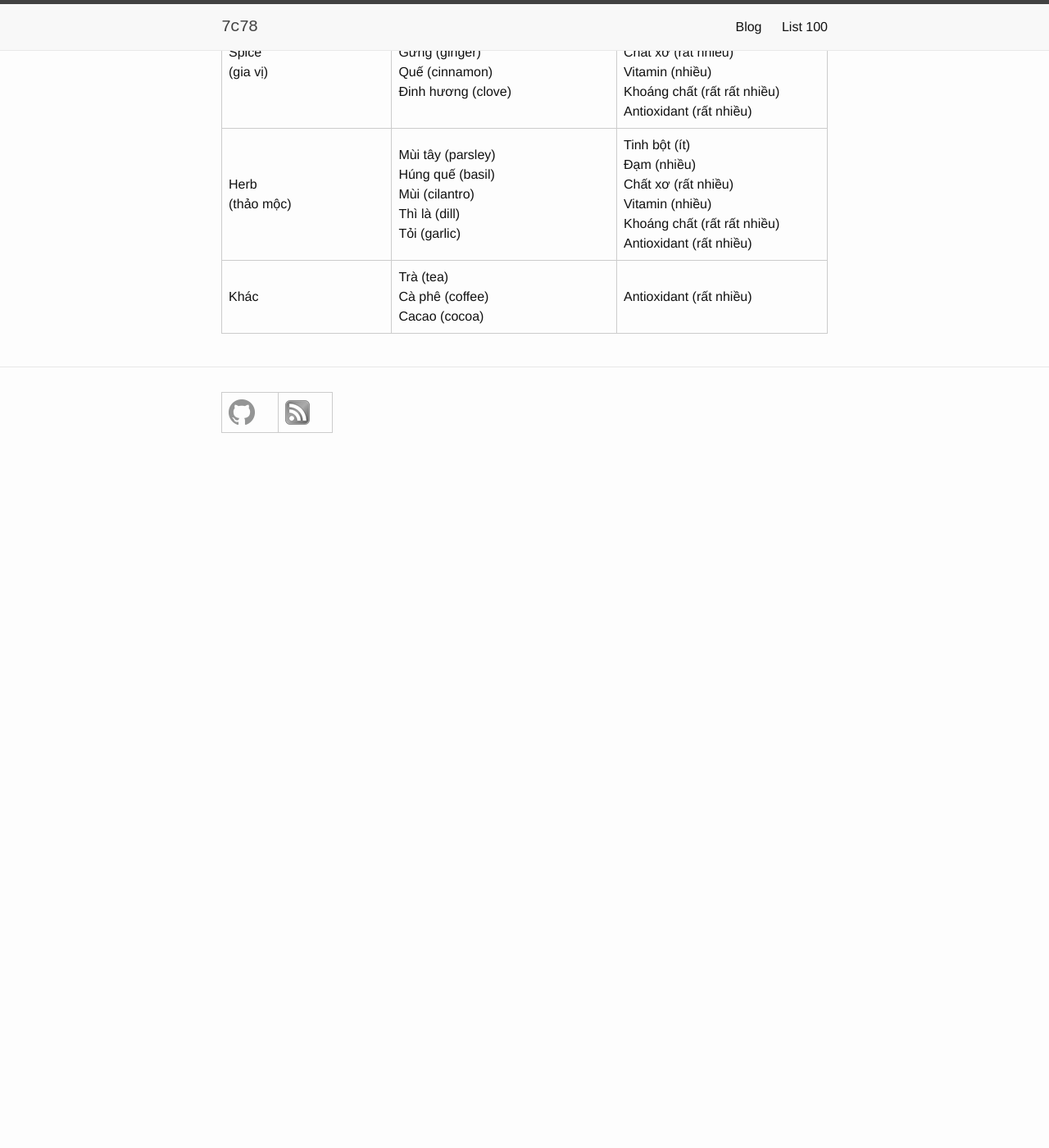
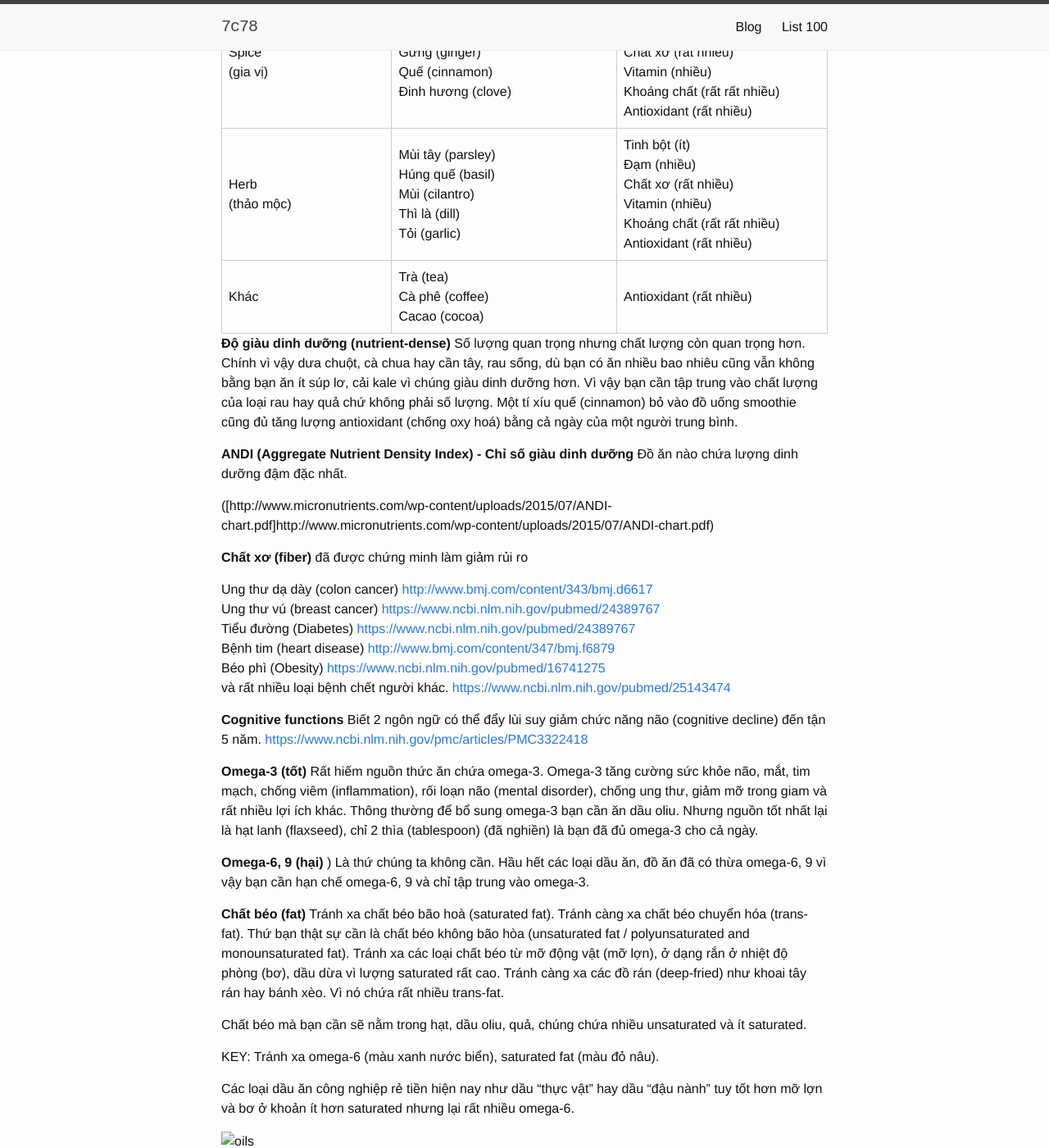
Before and after one commit to 7c78/7c78.github.io, a Jekyll site: the page built from _posts/2019-11-22-health.markdown, in a window 1280 px wide and 1400 px high, scrolled down 2541 px. Shown: the whole window at 82% size. Built offline with Jekyll 4.4.1, drawn with Linux system fonts in a browser that asks for light colours; our own code applies the rules of GitHub Pages for plain Markdown files; before the commit the page ends 3114 px from its top, so only the background shows below that; some of the changed text lies outside the part shown.

Commit message:
test space

```diff
--- a/_posts/2019-11-22-health.markdown
+++ b/_posts/2019-11-22-health.markdown
@@ -18,8 +18,8 @@ dụng "tốt cho tiêu hóa".
 Cách chúng ta nhìn nhận thịt với rau như vậy khác hoàn toàn với thực tế.
 
 Thực tế, dinh dưỡng tập trung nhiều nhất ở thực vật chứ không phải động vật.
-Thực tế, thức ăn thực vật tốt cho sức khỏe hơn thức ăn động vật
-([https://www.ncbi.nlm.nih.gov/pubmed/10466159](https://www.ncbi.nlm.nih.gov/pubmed/10466159)).
+Thực tế, thức ăn thực vật tốt cho sức khỏe hơn thức ăn động vật.
+([https://www.ncbi.nlm.nih.gov/pubmed/10466159](https://www.ncbi.nlm.nih.gov/pubmed/10466159))
 
 Chế độ ăn của chúng ta bị ảnh hưởng bởi văn hóa. Bạn sinh ra ở Việt Nam, Nhật
 Bản, Hàn Quốc, Ấn Độ, Mỹ, Pháp, Châu Phi, bạn sẽ ăn những thức ăn hoàn toàn khác
@@ -89,3 +89,57 @@ Thực vật có các nhóm sau:
 | Spice<br>(gia vị)                  | Nghệ (turmeric)<br>Gừng (ginger)<br>Quế (cinnamon)<br>Đinh hương (clove)                                                            | Tinh bột (ít)<br>Đạm (nhiều)<br>Chất xơ (rất nhiều)<br>Vitamin (nhiều)<br>Khoáng chất (rất rất nhiều)<br>Antioxidant (rất nhiều) |
 | Herb<br>(thảo mộc)                 | Mùi tây (parsley)<br>Húng quế (basil)<br>Mùi (cilantro)<br>Thì là (dill)<br>Tỏi (garlic)                                            | Tinh bột (ít)<br>Đạm (nhiều)<br>Chất xơ (rất nhiều)<br>Vitamin (nhiều)<br>Khoáng chất (rất rất nhiều)<br>Antioxidant (rất nhiều) |
 | Khác                               | Trà (tea)<br>Cà phê (coffee)<br>Cacao (cocoa)                                                                                       | Antioxidant (rất nhiều)                                                                                                          |
+
+**Độ giàu dinh dưỡng (nutrient-dense)** Số lượng quan trọng nhưng chất lượng còn
+quan trọng hơn. Chính vì vậy dưa chuột, cà chua hay cần tây, rau sống, dù bạn có
+ăn nhiều bao nhiêu cũng vẫn không bằng bạn ăn ít súp lơ, cải kale vì chúng giàu
+dinh dưỡng hơn. Vì vậy bạn cần tập trung vào chất lượng của loại rau hay quả chứ
+không phải số lượng. Một tí xíu quế (cinnamon) bỏ vào đồ uống smoothie cũng đủ
+tăng lượng antioxidant (chống oxy hoá) bằng cả ngày của một người trung bình.
+
+**ANDI (Aggregate Nutrient Density Index) - Chỉ số giàu dinh dưỡng** Đồ ăn nào
+chứa lượng dinh dưỡng đậm đặc nhất.
+
+([http://www.micronutrients.com/wp-content/uploads/2015/07/ANDI-chart.pdf]http://www.micronutrients.com/wp-content/uploads/2015/07/ANDI-chart.pdf)
+
+**Chất xơ (fiber)** đã được chứng minh làm giảm rủi ro
+
+Ung thư dạ dày (colon cancer) [http://www.bmj.com/content/343/bmj.d6617](http://www.bmj.com/content/343/bmj.d6617)<br>
+Ung thư vú (breast cancer) [https://www.ncbi.nlm.nih.gov/pubmed/24389767](https://www.ncbi.nlm.nih.gov/pubmed/24389767)<br>
+Tiểu đường (Diabetes) [https://www.ncbi.nlm.nih.gov/pubmed/24389767](https://www.ncbi.nlm.nih.gov/pubmed/24389767)<br>
+Bệnh tim (heart disease) [http://www.bmj.com/content/347/bmj.f6879](http://www.bmj.com/content/347/bmj.f6879)<br>
+Béo phì (Obesity) [https://www.ncbi.nlm.nih.gov/pubmed/16741275](https://www.ncbi.nlm.nih.gov/pubmed/16741275)<br>
+và rất nhiều loại bệnh chết người khác. [https://www.ncbi.nlm.nih.gov/pubmed/25143474](https://www.ncbi.nlm.nih.gov/pubmed/25143474)
+
+**Cognitive functions** Biết 2 ngôn ngữ có thể đẩy lùi suy giảm chức năng não
+(cognitive decline) đến tận 5 năm.
+[https://www.ncbi.nlm.nih.gov/pmc/articles/PMC3322418](https://www.ncbi.nlm.nih.gov/pmc/articles/PMC3322418)
+
+**Omega-3 (tốt)** Rất hiếm nguồn thức ăn chứa omega-3. Omega-3 tăng cường sức
+khỏe não, mắt, tim mạch, chống viêm (inflammation), rối loạn não (mental
+disorder), chống ung thư, giảm mỡ trong giam và rất nhiều lợi ích khác. Thông
+thường để bổ sung omega-3 bạn cần ăn dầu oliu. Nhưng nguồn tốt nhất lại là hạt
+lanh (flaxseed), chỉ 2 thìa (tablespoon) (đã nghiền) là bạn đã đủ omega-3 cho cả
+ngày.
+
+**Omega-6, 9 (hại)** ) Là thứ chúng ta không cần. Hầu hết các loại dầu ăn, đồ ăn
+đã có thừa omega-6, 9 vì vậy bạn cần hạn chế omega-6, 9 và chỉ tập trung vào
+omega-3.
+
+**Chất béo (fat)** Tránh xa chất béo bão hoà (saturated fat). Tránh càng xa chất
+béo chuyển hóa (trans-fat). Thứ bạn thật sự cần là chất béo không bão hòa
+(unsaturated fat / polyunsaturated and monounsaturated fat). Tránh xa các loại
+chất béo từ mỡ động vật (mỡ lợn), ở dạng rắn ở nhiệt độ phòng (bơ), dầu dừa vì
+lượng saturated rất cao. Tránh càng xa các đồ rán (deep-fried) như khoai tây rán
+hay bánh xèo. Vì nó chứa rất nhiều trans-fat.
+
+Chất béo mà bạn cần sẽ nằm trong hạt, dầu oliu, quả, chúng chứa nhiều
+unsaturated và ít saturated.
+
+KEY: Tránh xa omega-6 (màu xanh nước biển), saturated fat (màu đỏ nâu).
+
+Các loại dầu ăn công nghiệp rẻ tiền hiện nay như dầu "thực vật" hay dầu "đậu
+nành" tuy tốt hơn mỡ lợn và bơ ở khoản ít hơn saturated nhưng lại rất nhiều
+omega-6.
+
+![oils](2019-11-22-health/oils.png)
```
Also changed, not shown: images/posts/2019-11-22-health/oils.png (added).
